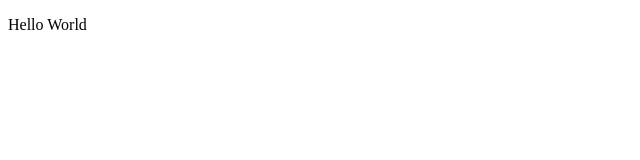
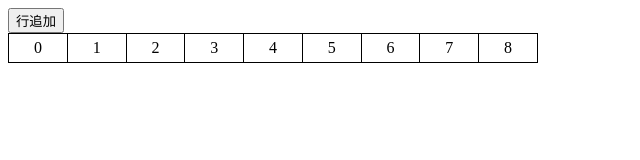
Before and after one commit to tt-coder/NoteEditor, a website: page index.html in a window 1280 px wide. Shown: the whole page, without its empty margins (0-640 px from the left). Drawn offline with Linux system fonts and the light colour scheme.

Commit message:
create base table

```diff
--- a/index.html
+++ b/index.html
@@ -2,9 +2,26 @@
 <html>
 <head>
   <meta charset="UTF-8">
-  <title>Sample</title>
+  <link href="./main.css" rel="stylesheet">
+  <script src="./table.js"></script>
+  <title>Note Editor</title>
 </head>
 <body>
-  <p>Hello World</p>
+
+  <input type="button" value="行追加" onclick="insertRow('note_table')" />
+  <table id="note_table">
+    <tr>
+      <td nowrap>0</td>
+      <td nowrap>1</td>
+      <td nowrap>2</td>
+      <td nowrap>3</td>
+      <td nowrap>4</td>
+      <td nowrap>5</td>
+      <td nowrap>6</td>
+      <td nowrap>7</td>
+      <td nowrap>8</td>
+    </tr>
+  </table>
+
 </body>
 </html>
--- /dev/null
+++ b/main.css
@@ -0,0 +1,21 @@
+table#note_table {
+    width: 530px;
+    border: 1px black solid;
+    border-collapse: collapse;
+    border-spacing: 0;
+}
+
+table#note_table th{
+    padding: 10px;
+    border: 1px black solid;
+    border-width: 0 0 1px 1px;
+    text-align: center;
+}
+
+table#note_table td{
+    padding: 5px;
+    border: 1px black solid;
+    border-width: 0 0 1px 1px;
+    text-align: center;
+    height: 10px;
+}
--- /dev/null
+++ b/table.js
@@ -0,0 +1,40 @@
+function insertRow(id) {
+    // テーブル取得
+    var table = document.getElementById(id);
+    // 行を行末に追加
+    var row = table.insertRow(-1);
+    // セルの挿入
+    /*
+    var cell1 = row.insertCell(-1);
+    var cell2 = row.insertCell(-1);
+    var cell3 = row.insertCell(-1);
+    */
+    var cell = new Array(9);
+
+    for(var i=0;i<9;i++){
+        cell[i] = row.insertCell(-1);
+    }
+    for(var i=0;i<9;i++){
+        cell[i].innerHTML = "";
+    }
+
+    // ボタン用 HTML
+    var button = '<input type="button" value="行削除" onclick="deleteRow(this)" />';
+
+    // 行数取得
+    var row_len = table.rows.length;
+
+    // セルの内容入力
+    /*
+    cell1.innerHTML = button;
+    cell2.innerHTML = row_len + "-" + 1;
+    cell3.innerHTML = row_len + "-" + 2;
+    */
+}
+
+function deleteRow(obj) {
+    // 削除ボタンを押下された行を取得
+    tr = obj.parentNode.parentNode;
+    // trのインデックスを取得して行を削除する
+    tr.parentNode.deleteRow(tr.sectionRowIndex);
+}
```
